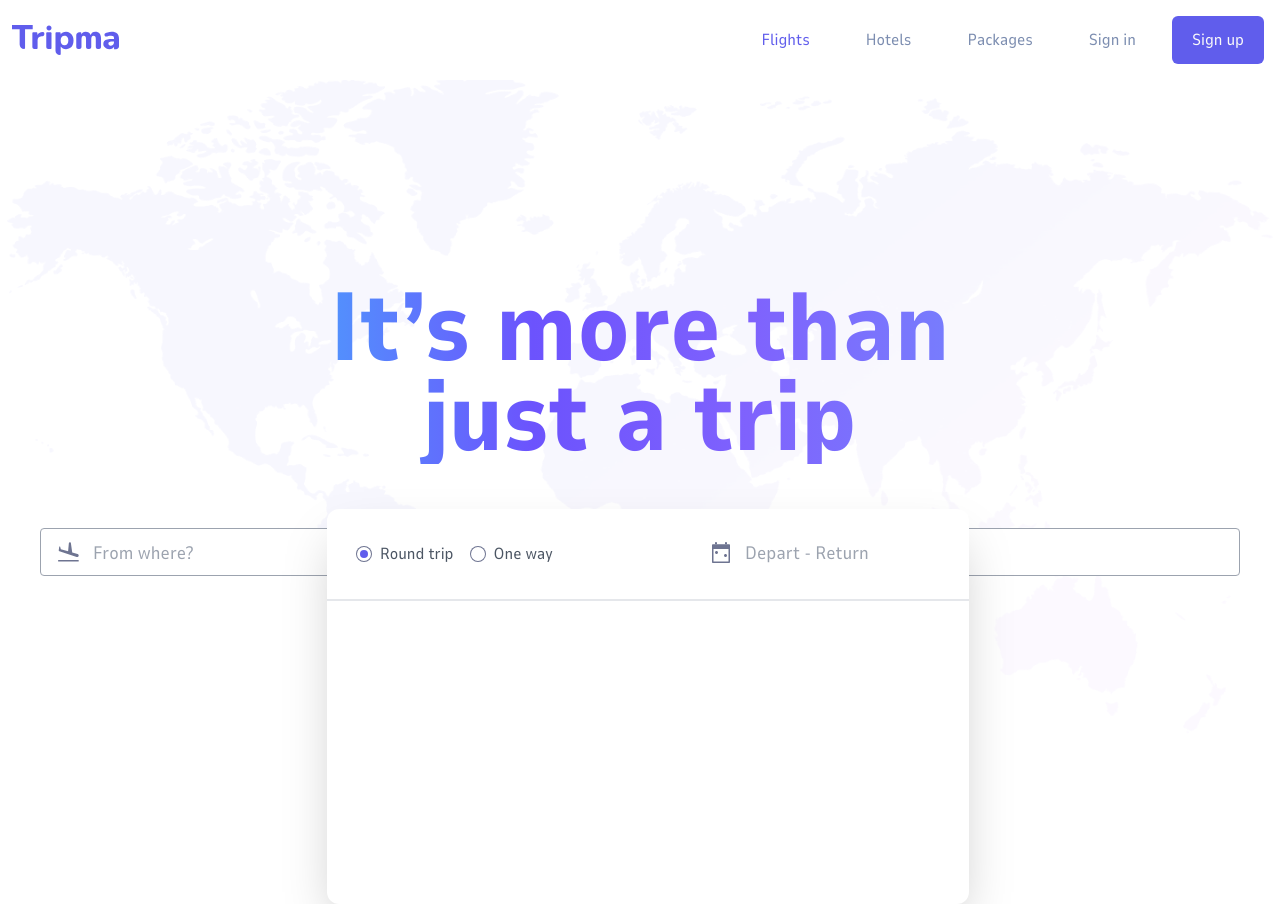
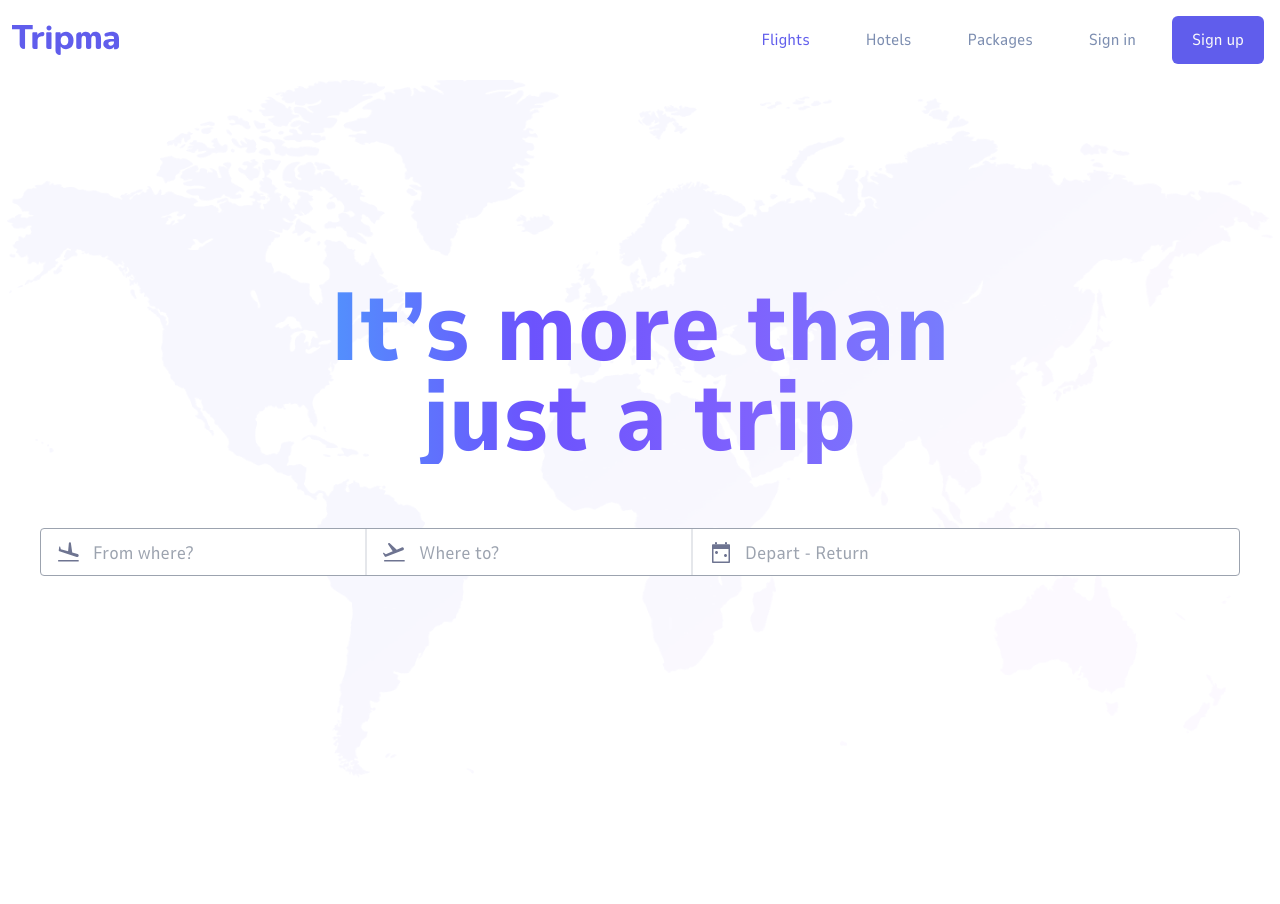
Before and after one commit to bigT01/booking, a Next.js app: page / in a window 1280 px wide. After the commit the page ends 800 px from the top, so only its background shows below. Built offline with nearby package versions, Linux system fonts and the light colour scheme.

Commit message:
feat(component): toggle dropDown

```diff
--- a/src/app/shared/components/UI/Calendar.tsx
+++ b/src/app/shared/components/UI/Calendar.tsx
@@ -18,10 +18,13 @@ const Calendar = () => {
     return (
         <div className='relative w-fit' ref={ref}>
             <Input Icon={<CalendarWD/>} isRelative={true} isBorder={false} readOnly={true} value={''} inputWidth={148} inputPlaceholder={'Depart - Return'} onClick={() => setIsOpenedDropDown(old => !old)}/>
-            <div className="absolute -top-[20px] rounded-xl shadow-2xl w-[642px] -right-[24px] h-[395px] bg-white">
-                <RadioListButton className='flex gap-4 text-gray-600 mt-[29px] py-1 ml-[29px] mb-[29px]' RadioItems={radioItemsArray} onSelectedRadio={(e) => setActiveRadio(e)}/>
-                <div className='w-full border-gray-200 border-[0.5px]'></div>
-            </div>
+            {isOpenedDropDown && (
+                <div className="absolute -top-[20px] rounded-xl shadow-2xl w-[642px] -right-[24px] h-[395px] bg-white">
+                    <RadioListButton className='flex gap-4 text-gray-600 mt-[29px] py-1 ml-[29px] mb-[29px]'
+                                     RadioItems={radioItemsArray} onSelectedRadio={(e) => setActiveRadio(e)}/>
+                    <div className='w-full border-gray-200 border-[0.5px]'></div>
+                </div>
+            )}
         </div>
     );
 };
```
